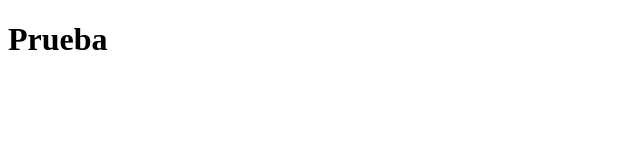
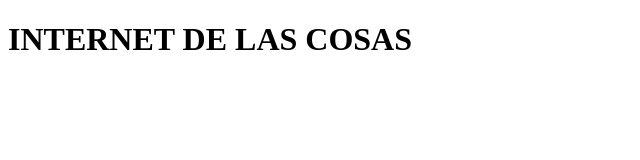
Before and after one commit to patriciorocha/tpo, a plain HTML site: page index.html in a window 1280 px wide. Shown: the whole page, without its empty margins (0-640 px from the left). Drawn offline with Linux system fonts and the light colour scheme.

Commit message:
modifico h1 y title

```diff
--- a/index.html
+++ b/index.html
@@ -4,9 +4,9 @@
     <meta charset="UTF-8">
     <meta http-equiv="X-UA-Compatible" content="IE=edge">
     <meta name="viewport" content="width=device-width, initial-scale=1.0">
-    <title>Document</title>
+    <title>IOT</title>
 </head>
 <body>
-    <h1> Prueba </h1>
+    <h1> INTERNET DE LAS COSAS</h1>
 </body>
 </html>
```
